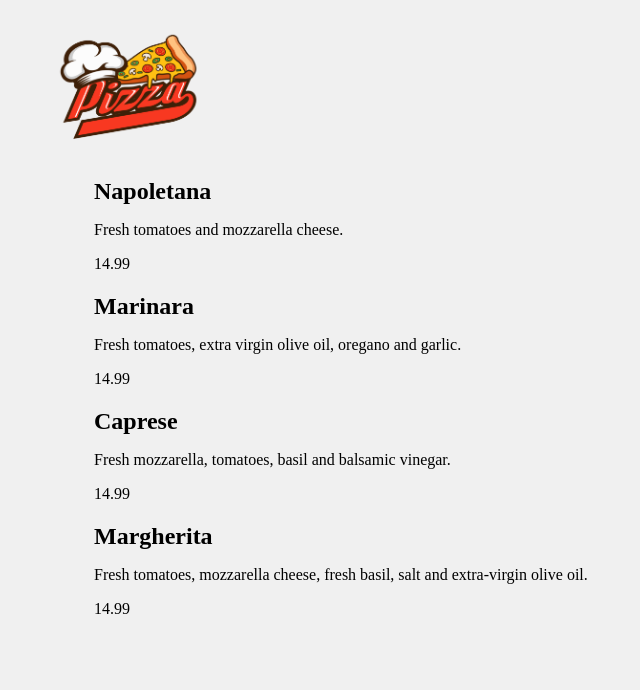
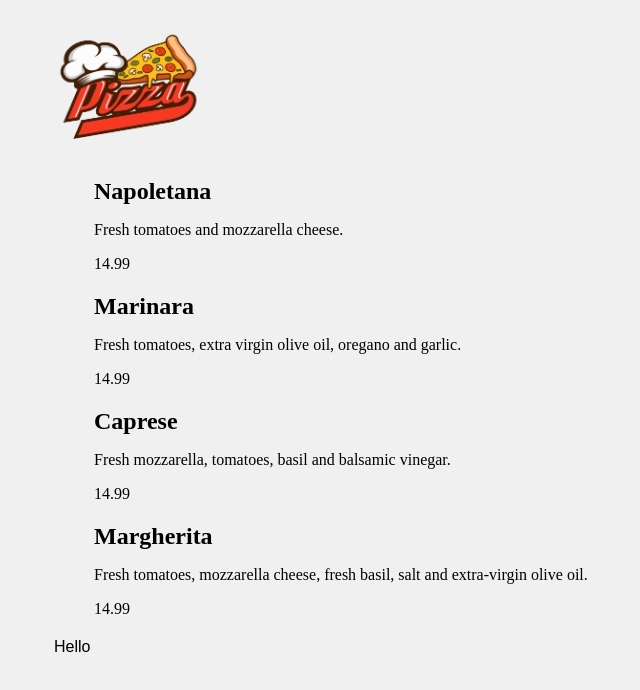
Before and after one commit to Michael-Hutchinson/pizza-shop, a React (Create React App) app: page / in a window 1280 px wide. Shown: the top 690 px of the page, without its empty margins (186-826 px from the left). Built offline with nearby package versions, Linux system fonts and the light colour scheme.

Commit message:
add styling and fix state updating

```diff
--- a/src/components/Cart.tsx
+++ b/src/components/Cart.tsx
@@ -17,14 +17,16 @@ class Cart extends React.Component<Props, State> {
   render() {
     const { isOpen } = this.state;
     return (
-      <div style={{display: isOpen ? 'block' : 'none'}}>
-        <button type="button" onClick={() => {
-          this.setState((prevState) => ({isOpen: !prevState}))
+      <div className="cartContainer">
+        <button className="buttonStyle" type="button" onClick={() => {
+          this.setState((prevState) => ({isOpen: !prevState.isOpen}))
         }}>Hello</button>
+      <div className="cartDropDown" style={{display: isOpen ? 'block' : 'none'}}>
         <ul>
           <li>Pizza1</li>
           <li>Pizza2</li>
         </ul>
+      </div>
       </div>
     )
   }
--- a/src/styles/main.css
+++ b/src/styles/main.css
@@ -35,3 +35,44 @@ img {
 .container p {
   margin-bottom: 0;
 }
+
+.cartContainer {
+  display: inline-block;
+  position: relative;
+}
+
+.cartDropDown {
+  background: white;
+  box-shadow: 0 1px 7px rgba(0, 0, 0, 0.2);
+  position: absolute;
+  left: 50%;
+  transform: translateX(-50%);
+  padding: 10px;
+  width: 140px;
+  text-align: left;
+}
+
+.cartDropDown ul {
+  list-style: none;
+  margin: 0;
+  padding: 0;
+}
+
+.cartDropDown li {
+  border-bottom: 1px solid #ccc;
+  padding: 5px 0;
+}
+
+.cartDropDown li:last-child {
+  border-bottom: 0;
+}
+
+.buttonStyle {
+  background: none;
+  border: none;
+  padding: 0;
+  display: inline-flex;
+  align-items: center;
+  cursor: pointer;
+  font-size: 16px;
+}
```
